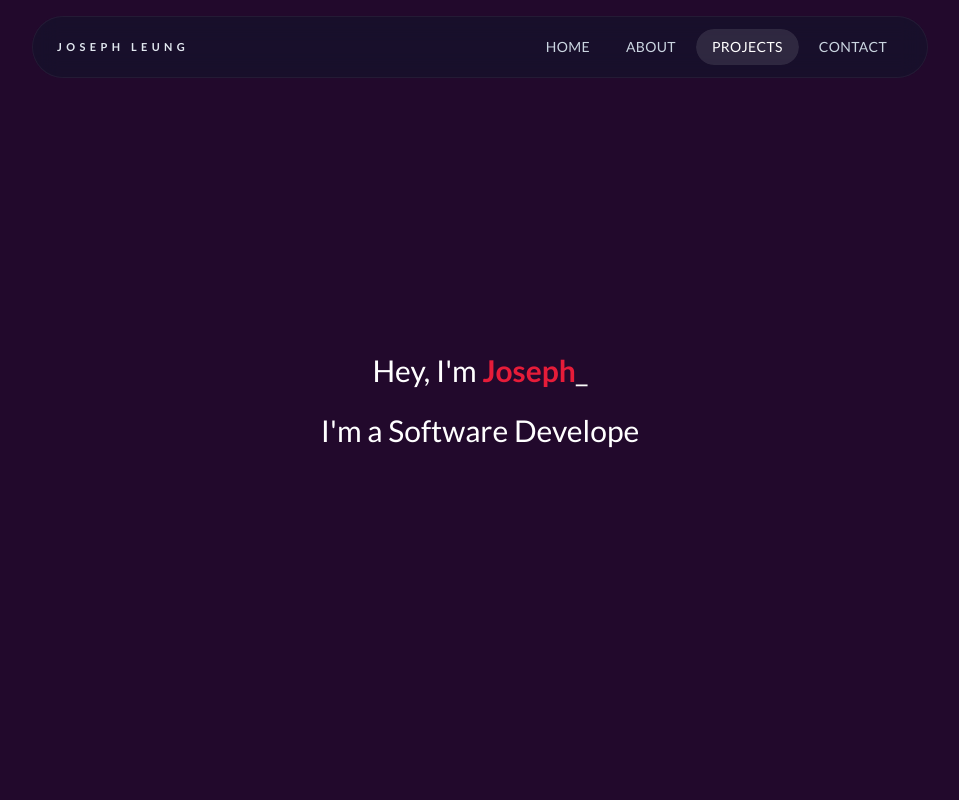
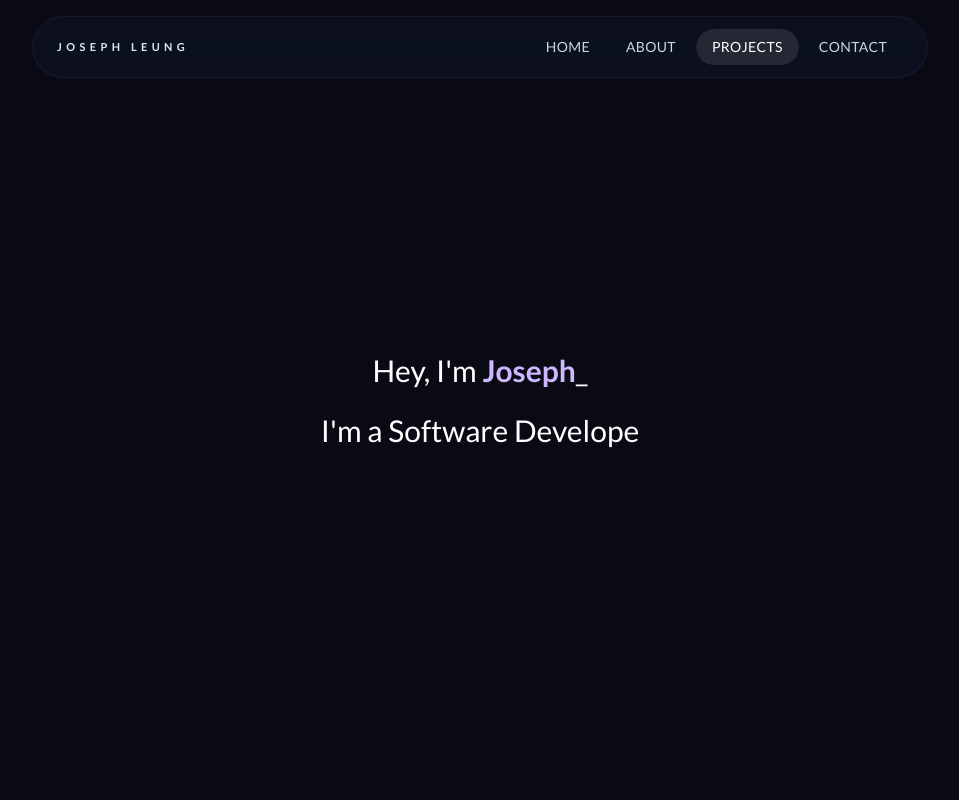
Before and after one commit to josephleungg/josephleungg.github.io, a Next.js app: page / in a window 1280 px wide. Shown: the top 800 px of the page, without its empty margins (160-1119 px from the left). Built offline with nearby package versions, Linux system fonts and the light colour scheme.

Commit message:
changed color scheme to pastel purple with dark primary background

```diff
--- a/tailwind.config.js
+++ b/tailwind.config.js
@@ -22,10 +22,13 @@ module.exports = {
         montserrat: ['Montserrat', 'sans-serif'],
       },
       colors: {
-        primary: "#22092C",
-        menuColor: "#000000",
-        secondary: "#e61c39",
-        tertiary: "#cb374b",
+        primary: "#090a14", // deep obsidian background
+        "primary-soft": "#111327", // card surface / nav shell
+        secondary: "#cdb7ff", // pastel purple accent
+        tertiary: "#8bc6ff", // cool highlight to pair with purple
+        accent: "#f5f2ff", // soft off-white for text/cards
+        muted: "#737a8c", // subtle gray for borders/body copy
+        ink: "#fdfcff", // high-contrast text on dark surfaces
       },
     },
   },
```
